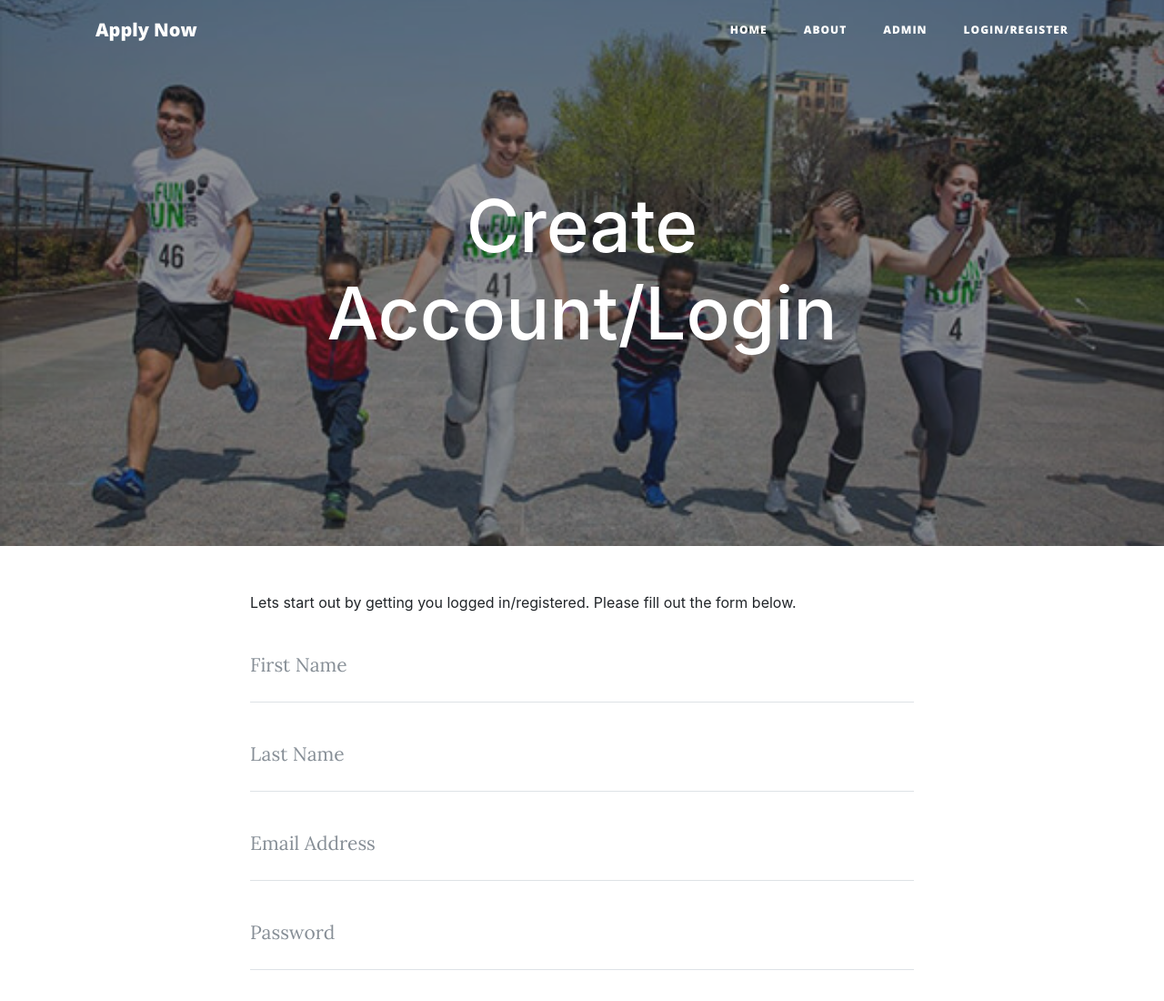
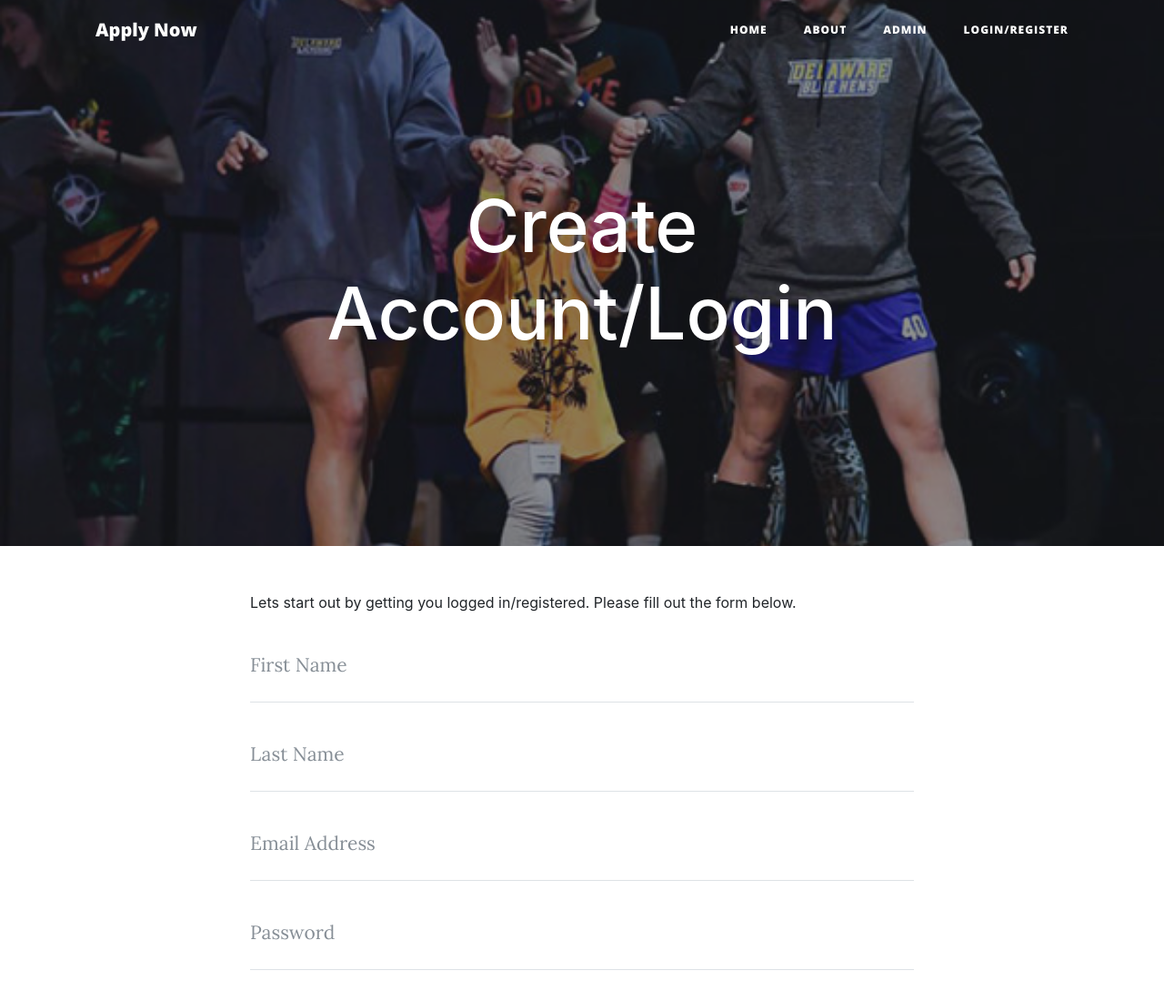
Before and after one commit to Delaware2018/team-6, a website with bundled scripts: page startbootstrap-clean-blog-gh-pages/login_register.html in a window 1280 px wide. Shown: the top 1100 px of the page at 91% size. Built offline with nearby package versions, Linux system fonts and the light colour scheme.

Commit message:
login image changed

```diff
--- a/startbootstrap-clean-blog-gh-pages/login_register.html
+++ b/startbootstrap-clean-blog-gh-pages/login_register.html
@@ -53,7 +53,7 @@
     </nav>
 
     <!-- Page Header -->
-    <header class="masthead" style="background-image: url('img/heros-schools-1.jpg')">
+    <header class="masthead" style="background-image: url('img/heros-schools-2.jpg')">
       <div class="overlay"></div>
       <div class="container">
         <div class="row">
```
